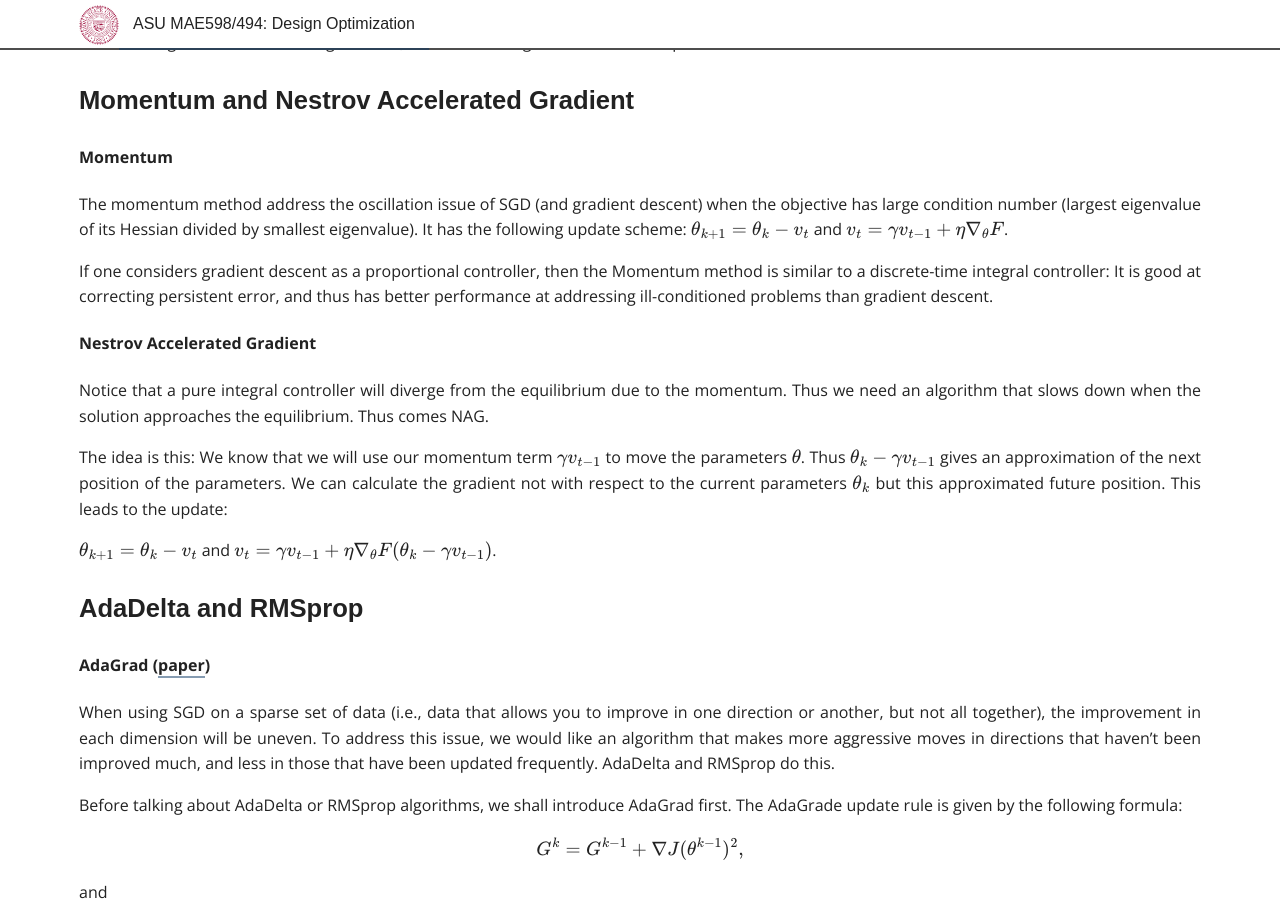
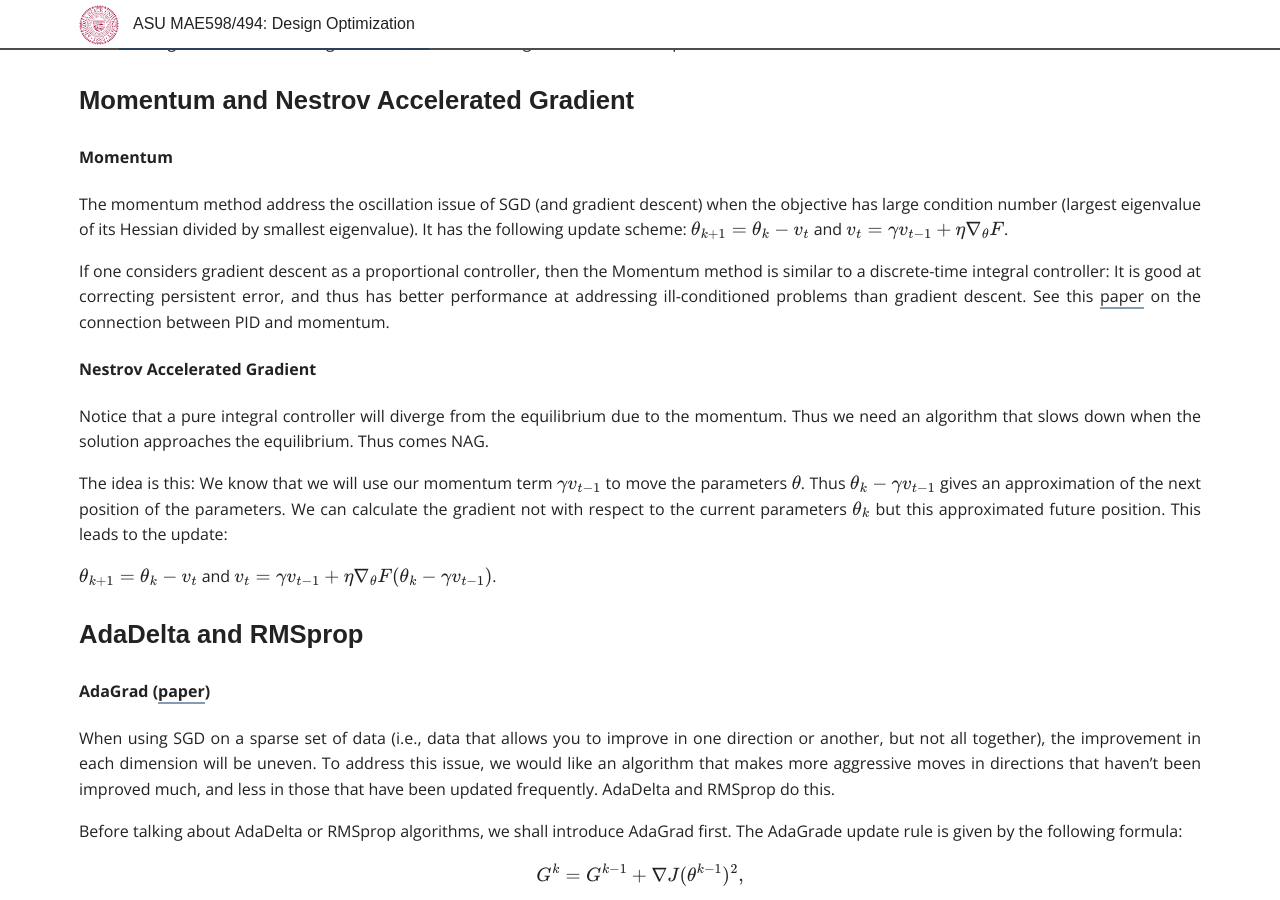
Before and after one commit to DesignInformaticsLab/DesignInformaticsLab.github.io, a Jekyll site: the page built from _posts/teaching/designopt/2017-09-04-designopt-gradient.md, in a window 1280 px wide and 900 px high, scrolled down 848 px. Built offline with Jekyll 4.4.1, drawn with Linux system fonts in a browser that asks for light colours; some web fonts are replaced; formulas are drawn with MathJax 3.

```diff
--- a/_posts/teaching/designopt/2017-09-04-designopt-gradient.md
+++ b/_posts/teaching/designopt/2017-09-04-designopt-gradient.md
@@ -75,7 +75,8 @@
 
 If one considers gradient descent as a proportional controller, then the Momentum method is similar to
 a discrete-time integral controller: It is good at correcting persistent error, and thus has better performance
-at addressing ill-conditioned problems than gradient descent.
+at addressing ill-conditioned problems than gradient descent. See this
+[paper](https://www4.comp.polyu.edu.hk/~cslzhang/paper/CVPR18_PID.pdf) on the connection between PID and momentum.
 
 #### Nestrov Accelerated Gradient
 
```
